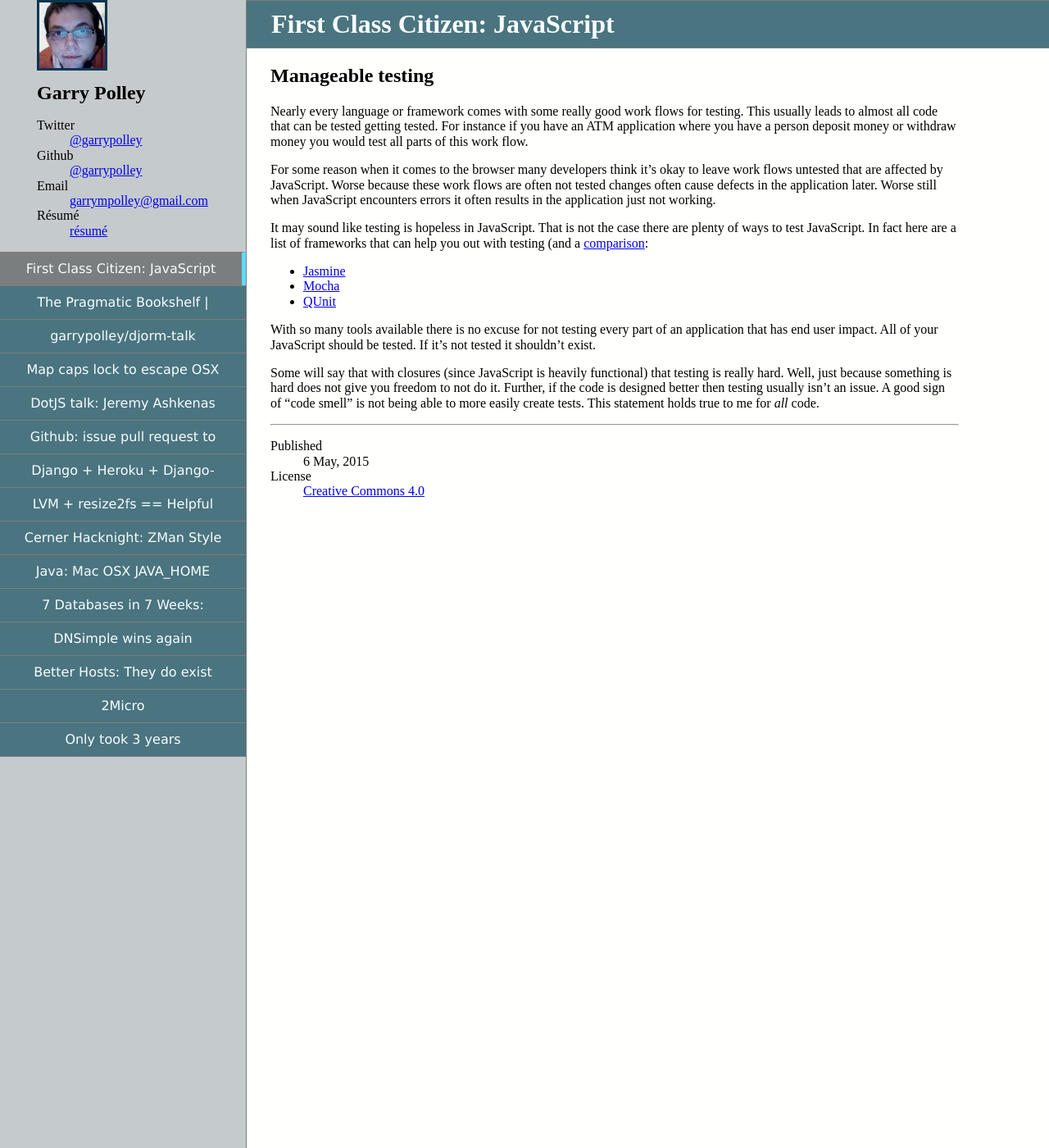
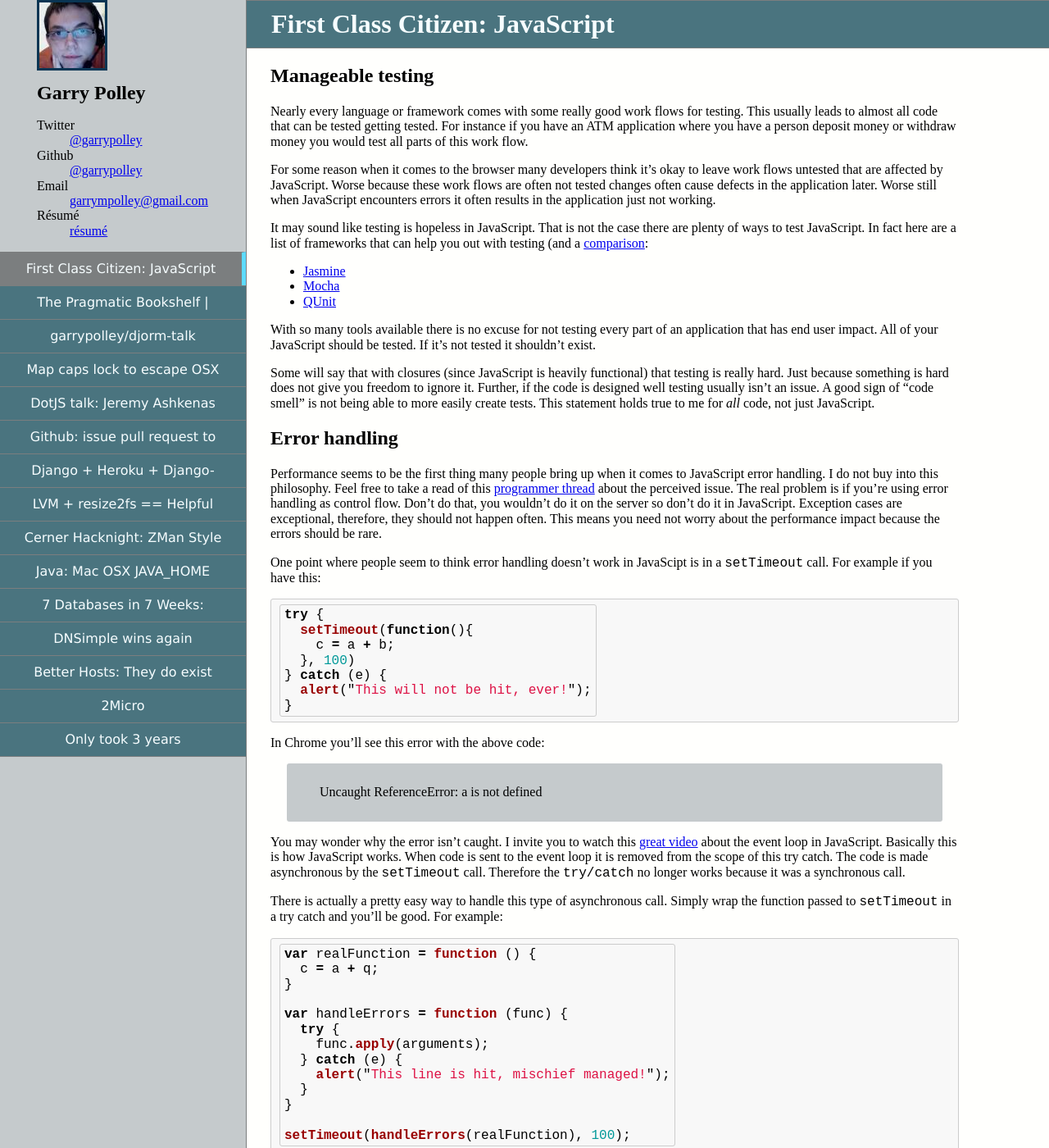
Before and after one commit to garrypolley/garrypolley.github.io, a Jekyll site: the page built from _posts/talks/2015-05-06-first-class-citizen-javascript.md, in a window 1280 px wide and 1400 px high, scrolled down 1292 px. Shown: the whole window at 82% size. Built offline with Jekyll 4.4.1, drawn with Linux system fonts in a browser that asks for light colours; nearby versions of some CDN libraries; Markdown is read by kramdown in place of the engine named in the settings; comment, search, counter and statistics services are not loaded; some of the changed text lies outside the part shown.

Commit message:
add blockquote styles, finalize post, need to clean up grammar more than likely.

````diff
--- a/_layouts/default.html
+++ b/_layouts/default.html
@@ -59,6 +59,13 @@
 
      main article > div {
     	padding: 60px 30px 5px 30px;
+    }
+
+    blockquote {
+    	background-color: #C5CACC;
+    	border-radius: 3px;
+    	margin: 5px 20px;
+    	padding: 10px 40px;
     }
 
     table {
--- a/_posts/talks/2015-05-06-first-class-citizen-javascript.md
+++ b/_posts/talks/2015-05-06-first-class-citizen-javascript.md
@@ -115,11 +115,127 @@ of an application that has end user impact. All of your JavaScript should
 be tested.  If it's not tested it shouldn't exist.
 
 Some will say that with closures (since JavaScript is heavily functional) that
-testing is really hard.  Well, just because something is hard does not give
-you freedom to not do it. Further, if the code is designed better then testing
+testing is really hard.  Just because something is hard does not give
+you freedom to ignore it. Further, if the code is designed well testing
 usually isn't an issue. A good sign of "code smell" is not being able to more
-easily create tests. This statement holds true to me for _all_ code.
+easily create tests. This statement holds true to me for _all_ code, not just JavaScript.
 
+## Error handling
+
+Performance seems to be the first thing many people bring up when it comes to JavaScript
+error handling. I do not buy into this philosophy. Feel free to take a read of this
+[programmer thread][javascript-error-performance] about the perceived issue. The real
+problem is if you're using error handling as control flow. Don't do that, you wouldn't
+do it on the server so don't do it in JavaScript. Exception cases are exceptional, therefore,
+they should not happen often. This means you need not worry about the performance impact
+because the errors should be rare.
+
+One point where people seem to think error handling doesn't work in JavaScipt is in a
+`setTimeout` call. For example if you have this:
+
+```js
+try {
+  setTimeout(function(){
+    c = a + b;
+  }, 100)
+} catch (e) {
+  alert("This will not be hit, ever!");
+}
+```
+
+In Chrome you'll see this error with the above code:
+
+> Uncaught ReferenceError: a is not defined
+
+You may wonder why the error isn't caught. I invite you to watch this [great video][eventloop-explanation-url]
+about the event loop in JavaScript. Basically this is how JavaScript works.  When
+code is sent to the event loop it is removed from the scope of this try catch. The
+code is made asynchronous by the `setTimeout` call. Therefore the `try/catch` no longer
+works because it was a synchronous call.
+
+There is actually a pretty easy way to handle this type of asynchronous call. Simply
+wrap the function passed to `setTimeout` in a try catch and you'll be good. For example:
+
+```js
+var realFunction = function () {
+  c = a + q;
+}
+
+var handleErrors = function (func) {
+  try {
+    func.apply(arguments);
+  } catch (e) {
+    alert("This line is hit, mischief managed!");
+  }
+}
+
+setTimeout(handleErrors(realFunction), 100);
+```
+
+I recommend this practice to anyone who wants to catch and handle errors in the
+function that is having issues. This gets back to a point before around hard to
+write tests. Error handling should also be as easy as it is in other languages.
+If the code is hard to handle, odds are it needs some refactoring. The code
+above can be used in a generic sort of wrapper to catch
+errors. Keep a look out, in the near feature I plan to help release a library
+to make this kind of error catching much easier.
+
+## Built in logging
+
+In most every language logging is built in. You make a call something like:
+
+```py
+try:
+  # something that breaks but is specific
+except Exception as e:
+  logger.error('Some specific message');
+```
+
+In JavaScript you do have access to `console.log` and the related levels of
+logging. If you are sitting there thinking that's grossly inadequate compared
+to the power of server side logging, you are correct. Currently JavaScript
+lacks the ability to make it easy to aggregate logs. So don't throw `console.log`
+and friends out. They are very useful and give you the same power as other
+languages built in logging. The real issue is the lack of seeing all the logs
+across all of your users. When you have a 500 on your website you can see
+the number of times it occurs, who it impacts, and usually trace it to the
+line of code that caused the issue. This can all be done in production.
+
+When it comes to getting a JavaScript error, the logs don't really help you.
+The average user is not going to know how to get you the local client side
+logs. Further, most users won't even realize what has gone wrong. A good
+number of users will simply refresh the page and hope for the beset, or worse
+they will abandon their current pursuit and stop using the site.
+
+Remember that library I mentioned above? The one that I plan to open source
+soon? Well, that library will make it very easy to get these JavaScript errors
+into one location for you to look at any time you want. The beauty of the library
+is how easy it is to track the errors.
+
+I'll finish by showing all that's needed to catch all errors for a function
+that is used a lot.
+
+```js
+var myUsedALotFunction = function () {};
+
+LIBRARY.watch(myUsedALotFunction);
+```
+
+That's all you need. From then on if that function throws an error, _in any browser_,
+you'll know about it.
+
+## Summary
+
+When you develop code your mindset matters most. If you approach a problem
+assuming your tools won't work, then you won't solve the problem, and your
+tools won't work. JavaScript is a powerful language that has many feature.
+Take advantage of these features and do not cripple yourself living in the
+world of "code _will_ fail".
+
+Remember "code _can_ fail" and you have a massive tool belt to handle these
+code failures. Embrace the power of JavaScript. Treat it like you do any other
+programming language. If you're reasonable JavaScript can be one of your biggest
+assets when it comes to web development.
 
 [jquery-url]: https://jquery.com/
 [d3-url]: http://d3js.org/
@@ -128,3 +244,5 @@ easily create tests. This statement holds true to me for _all_ code.
 [jasmine-url]: http://jasmine.github.io/
 [mocha-url]: http://mochajs.org/
 [qunit-js]: http://qunitjs.com/
+[javascript-error-performance]: http://programmers.stackexchange.com/questions/144326/try-catch-in-javascript-isnt-it-a-good-practice
+[eventloop-explanation-url]: https://vimeo.com/96425312
````
